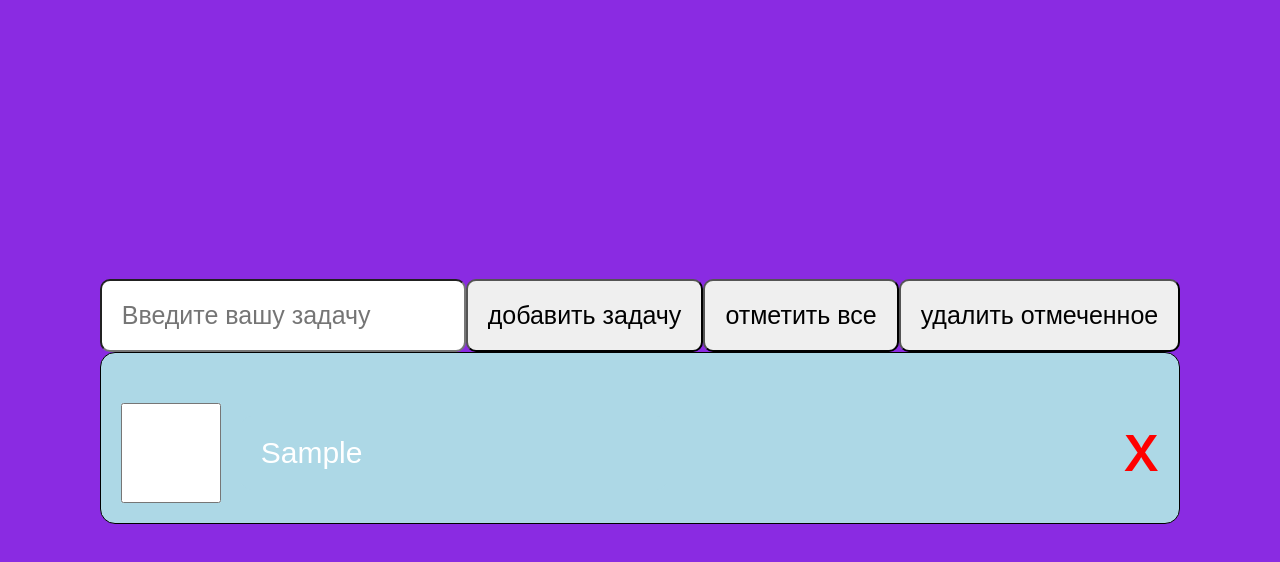
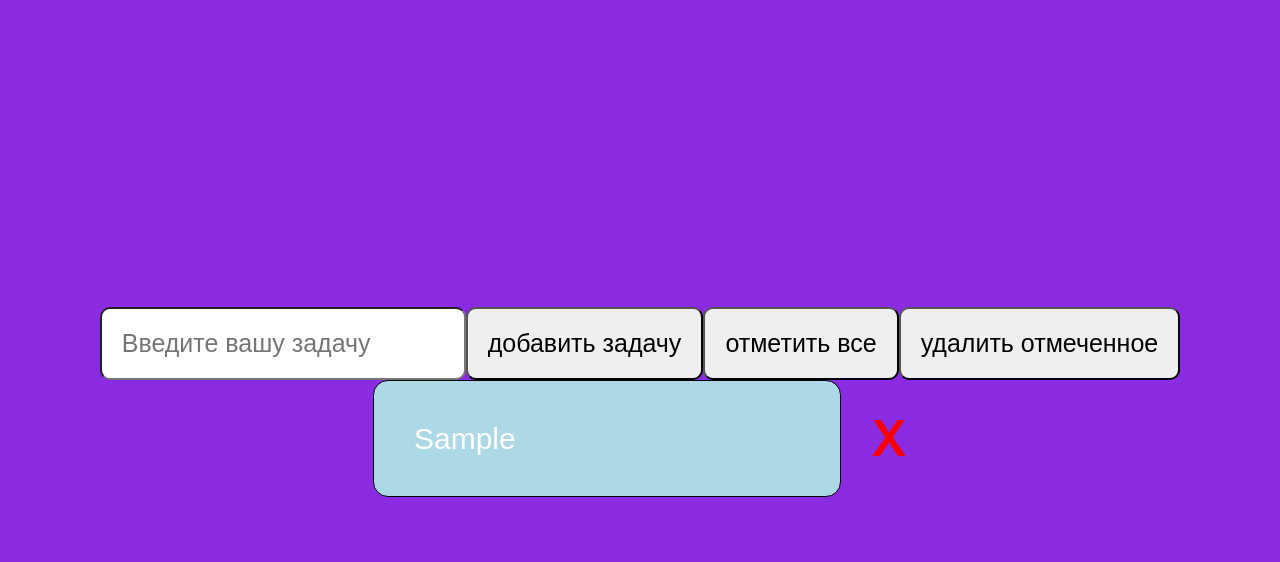
Before and after one commit to dimarezznik/React-TS-Todo, a React (Create React App) app: page / in a window 1280 px wide. Both pictures are taken after typing "Sample" into the empty fields and a click on the button "добавить задачу". Shown: the top 562 px of the page. Built offline with nearby package versions, Linux system fonts and the light colour scheme; the HTML template or start-up script is replaced by a standard one.

Commit message:
first commit

```diff
--- a/src/App.tsx
+++ b/src/App.tsx
@@ -1,4 +1,4 @@
-import React, {FormEvent} from "react";
+import React from "react";
 import "./App.css";
 import TodoForm from "./components/TodoForm/TodoForm";
 
@@ -13,13 +13,13 @@ type StateType = {
     currentItem: ItemType
 }
 
-class App extends React.Component {
+class App extends React.Component<{}, StateType> {
     state: StateType = {
         items: [],
         currentItem: {
             id: 0,
             text: "",
-            check: true,
+            check: false,
         },
     };
 
@@ -28,6 +28,7 @@ class App extends React.Component {
             currentItem: {
                 text: e.target.value,
                 id: Date.now(),
+                check: false
             },
         });
     };
@@ -41,8 +42,10 @@ class App extends React.Component {
                 currentItem: {
                     id: 0,
                     text: "",
+                    check: false
                 },
             });
+            console.log(this.state)
         }
     };
 
@@ -66,11 +69,11 @@ class App extends React.Component {
     };
 
 
-    checkedBool = (e: boolean, id: number): void => {
+    checkedBool = (id: number): void => {
         const items = this.state.items;
         items.map((item: ItemType) => {
             if (id === item.id) {
-                item.check = e;
+                item.check ? item.check = false : item.check = true
             }
         });
         this.setState({
@@ -95,7 +98,6 @@ class App extends React.Component {
         this.setState({
             items
         });
-        console.log(items)
     }
 
     render() {
--- a/src/components/TodoForm/Form/Form.tsx
+++ b/src/components/TodoForm/Form/Form.tsx
@@ -21,7 +21,7 @@ class Form extends React.PureComponent<TodoProps, any> {
                     onChange={this.props.handleInput}
                 />
                 <button onClick={this.props.addTodo}>добавить задачу</button>
-                <button onClick={(e) => this.props.allMarkTodo(e)} >отметить все</button>
+                <button onClick={this.props.allMarkTodo} >отметить все</button>
                 <button onClick={this.props.deleteMarkTodo} >удалить отмеченное</button>
 
             </form>
--- a/src/components/TodoForm/Todo/Todo.tsx
+++ b/src/components/TodoForm/Todo/Todo.tsx
@@ -7,7 +7,7 @@ export interface TodoProps {
     deleteTodo: (id: number) => void,
     items: Array<ItemType>,
     textUpdate: (text: string, id: number) => void,
-    checkedBool: (e: boolean, id: number) => void,
+    checkedBool: (id: number) => void,
 }
 
 class Todo extends React.Component<TodoProps, any> {
--- a/src/components/TodoForm/Todo/TodoLi/TodoLi.module.css
+++ b/src/components/TodoForm/Todo/TodoLi/TodoLi.module.css
@@ -25,25 +25,29 @@ ul li{
     display: flex;
 }
 
-.inp_class{
+.inp_class_light{
     font-size: 30px;
-
     color: white;
     background-color: lightblue;
     border: 0;
 }
 
-.inp_class:focus{
-    outline: none;
+.inp_class_dark {
+    font-size: 30px;
+    color: white;
+    background-color: darkblue;
+    border: 0;
 }
 
 li{
     position: relative;
+    display: flex;
+    justify-content: center;
+    align-items: center;
+    gap: 30px;
 }
 
 span{
-    position: absolute;
-    right: 20px;
     cursor: pointer;
     color: red;
 }
@@ -55,3 +59,10 @@ span{
     color: white;
     background-color: lightblue;
 }
+.dark_li{
+    border: 1px solid #000;
+    border-radius: 15px;
+    padding: 20px;
+    color: white;
+    background-color: darkblue;
+}
--- a/src/components/TodoForm/Todo/TodoLi/TodoLi.tsx
+++ b/src/components/TodoForm/Todo/TodoLi/TodoLi.tsx
@@ -6,7 +6,7 @@ import {ItemType} from "../../../../App";
     deleteTodo: (id: number) => void,
     item: ItemType,
     textUpdate: (text: string, id: number) => void,
-    checkedBool: (e: boolean, id: number) => void,
+    checkedBool: (id: number) => void,
 
 }
 
@@ -14,20 +14,20 @@ class TodoLi extends React.Component<TodoLiPropsType, any> {
 render() {
     return (
         <li
-            key={this.props.item.id}
-            className={s.light_li}
         >
-            <div className={s.li_bl}>
-                <input type="checkbox" className={s.checkbox} value={this.props.item.check}
-                       onChange={(e) => this.props.checkedBool(e.target.checked, this.props.item.id)}/>
+            <div key={this.props.item.id}
+                 className={!this.props.item.check ? s.light_li : s.dark_li}
+                 onClick={() => this.props.checkedBool(this.props.item.id)}>
                 <input
                     type="text"
                     value={this.props.item.text}
-                    className={s.inp_class}
+                    className={!this.props.item.check ? s.inp_class_light : s.inp_class_dark}
+                    onClick={(e) => e.stopPropagation()}
                     onChange={(e) => this.props.textUpdate(e.target.value, this.props.item.id)}
                 />
-                <span onClick={() => this.props.deleteTodo(this.props.item.id)}>X</span>
             </div>
+            <span onClick={() => this.props.deleteTodo(this.props.item.id)}>X</span>
+
         </li>
     )
 }
--- a/src/components/TodoForm/TodoForm.tsx
+++ b/src/components/TodoForm/TodoForm.tsx
@@ -1,4 +1,4 @@
-import React, {FormEvent} from "react";
+import React from "react";
 import s from "./TodoForm.module.css";
 import Form from "./Form/Form";
 import Todo from "./Todo/Todo";
@@ -11,7 +11,7 @@ interface TodoProps {
     handleInput: (e: React.ChangeEvent<HTMLInputElement>) => void,
     addTodo: (e: React.FormEvent) => void,
     textUpdate: (text: string, id: number) => void,
-    checkedBool: (e: boolean, id: number) => void,
+    checkedBool: (id: number) => void,
     deleteMarkTodo: (e: React.FormEvent) => void,
     allMarkTodo: (e: React.FormEvent) => void
 }
```
